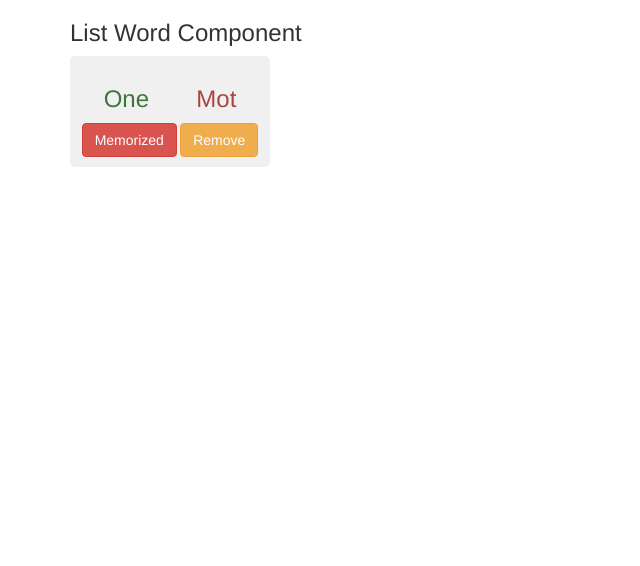
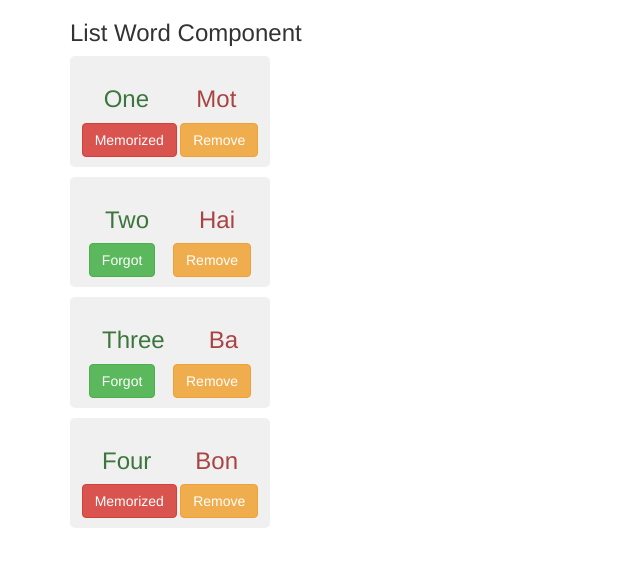
Before and after one commit to vanpho93/ng1704, an Angular app: page / in a window 1280 px wide. Shown: the top 566 px of the page, without its empty margins (0-640 px from the left). Built offline with nearby package versions, Linux system fonts and the light colour scheme.

Commit message:
remove toggle

```diff
--- a/src/app/components/list-word.component.ts
+++ b/src/app/components/list-word.component.ts
@@ -5,13 +5,16 @@ import { Word } from '../types';
   selector: 'app-list-word',
   template: `
     <h3>List Word Component</h3>
-    <div class="word">
+    <div class="word" *ngFor="let word of words">
       <div class="word-container">
-        <h3 class="text-success">One</h3>
-        <h3 class="text-danger">Mot</h3>
+        <h3 class="text-success">{{ word.en }}</h3>
+        <h3 class="text-danger">{{ word.vn }}</h3>
       </div><div class="btn-container">
-        <button class="btn btn-danger">Memorized</button>
-        <button class="btn btn-warning">Remove</button>
+        <button class="btn btn-success" *ngIf="word.isMemorized" (click)="toggleWord(word._id);">Forgot</button>
+        <button class="btn btn-danger" *ngIf="!word.isMemorized" (click)="toggleWord(word._id);">Memorized</button>
+        <button class="btn btn-warning" (click)="removeWord(word._id);">
+          Remove
+        </button>
       </div>
     </div>
   `,
@@ -40,4 +43,14 @@ export class ListWordComponent {
     { _id: 'c', en: 'Three', vn: 'Ba', isMemorized: true },
     { _id: 'd', en: 'Four', vn: 'Bon', isMemorized: false },
   ];
+
+  removeWord(_id: string) {
+    const index = this.words.findIndex(w => w._id === _id);
+    this.words.splice(index, 1);
+  }
+
+  toggleWord(_id: string) {
+    const word = this.words.find(w => w._id === _id);
+    word.isMemorized = !word.isMemorized;
+  }
 }
```
